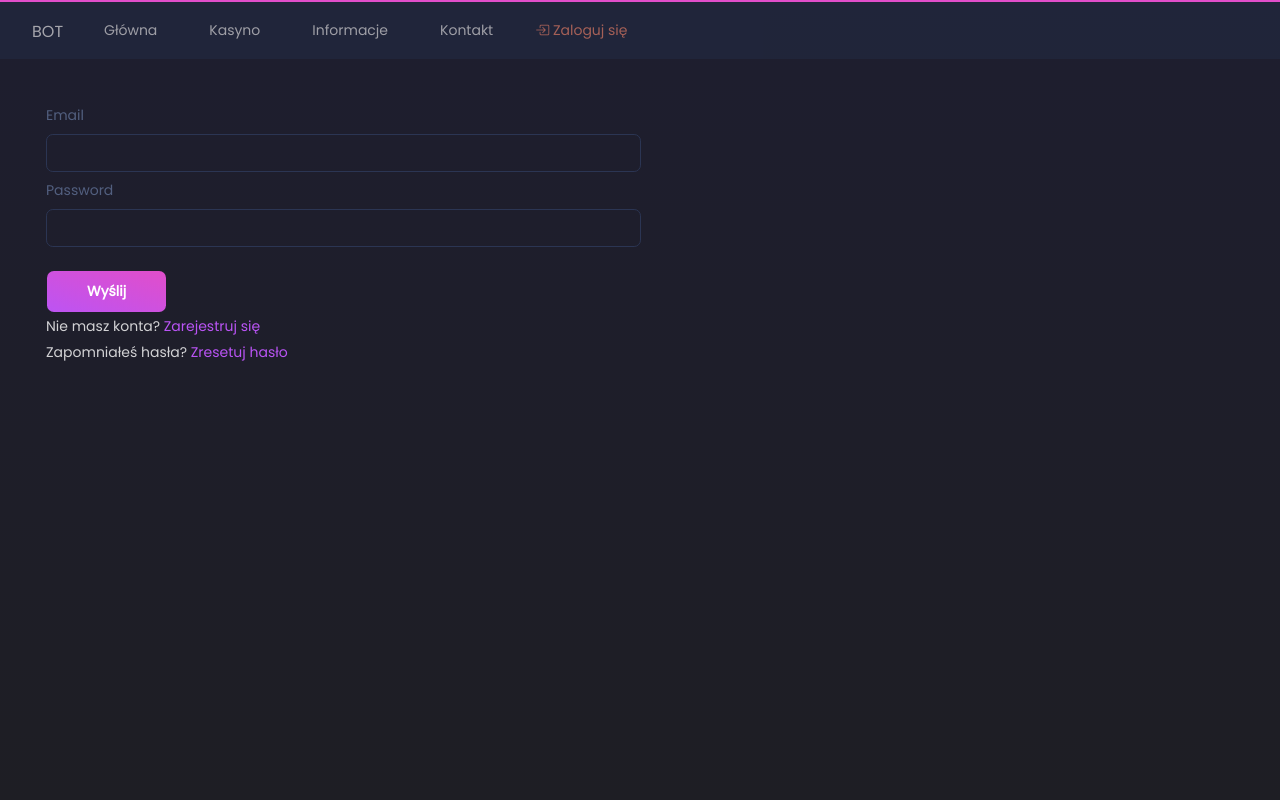
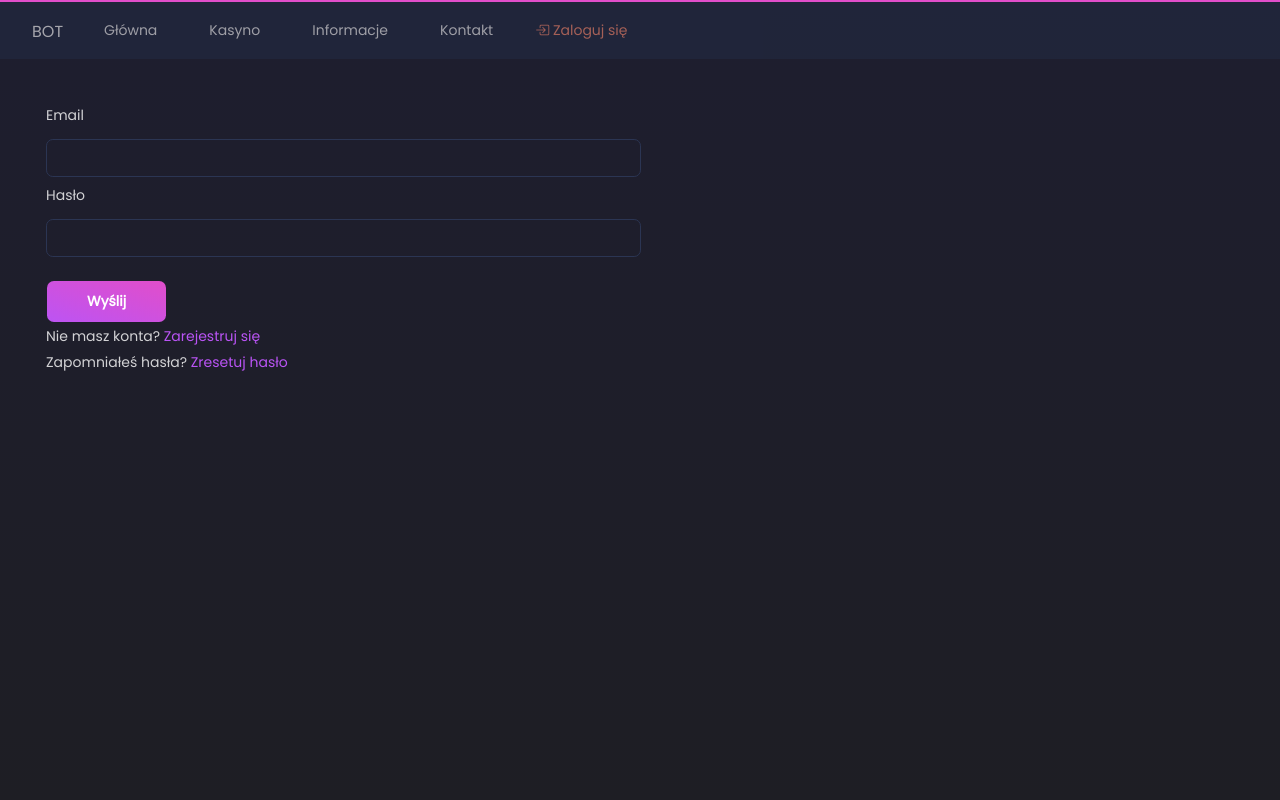
Before and after one commit to DogsonPl/bot_for_messenger_website_django, a Django app: page /account/login in a window 1280 px wide. Run offline with Django 3.2, Linux system fonts and the light colour scheme; parts of the project's set-up code (start-up, migrations or seed data) failed here and were passed over; some libraries are stand-ins or nearby versions; some web fonts are replaced.

Commit message:
forms frontend update

```diff
--- a/bot_page/login/forms.py
+++ b/bot_page/login/forms.py
@@ -7,8 +7,8 @@
 
 
 class LoginForm(forms.Form):
-    email = forms.EmailField(label="Email", widget=forms.EmailInput(attrs={"class": "form-control mb-2"}))
-    password = forms.CharField(label="Password", widget=forms.PasswordInput(attrs={"class": "form-control mb-2"}))
+    email = forms.EmailField(label="<p>Email</p>", widget=forms.EmailInput(attrs={"class": "form-control mb-2"}))
+    password = forms.CharField(label="<p>Hasło</p>", widget=forms.PasswordInput(attrs={"class": "form-control mb-2"}))
     captcha = hCaptchaField()
 
     class Meta:
@@ -16,10 +16,10 @@
 
 
 class RegisterForm(UserCreationForm):
-    email = forms.EmailField(label="Email", widget=forms.EmailInput(attrs={"class": "form-control mb-2"}))
-    username = forms.CharField(label="Nick", widget=forms.TextInput(attrs={"class": "form-control mb-2"}))
-    password1 = forms.CharField(label="Hasło", widget=forms.PasswordInput(attrs={"class": "form-control mb-2"}))
-    password2 = forms.CharField(label="Potwierdź hasło",
+    email = forms.EmailField(label="<p>Email</p>", widget=forms.EmailInput(attrs={"class": "form-control mb-2"}))
+    username = forms.CharField(label="<p>Nick</p>", widget=forms.TextInput(attrs={"class": "form-control mb-2"}))
+    password1 = forms.CharField(label="<p>Hasło</p>", widget=forms.PasswordInput(attrs={"class": "form-control mb-2"}))
+    password2 = forms.CharField(label="<p>Potwierdź hasło</p>",
                                 widget=forms.PasswordInput(attrs={"class": "form-control mb-2"}))
     captcha = hCaptchaField()
 
@@ -29,11 +29,11 @@
 
 
 class ChangePasswordForm(PasswordChangeForm):
-    old_password = forms.CharField(label="Twoje stare hasło",
+    old_password = forms.CharField(label="<p>Twoje stare hasło</p>",
                                    widget=forms.PasswordInput(attrs={"class": "form-control mb-2"}))
-    new_password1 = forms.CharField(label="Nowe hasło",
+    new_password1 = forms.CharField(label="<p>Nowe hasło</p>",
                                     widget=forms.PasswordInput(attrs={"class": "form-control mb-2"}))
-    new_password2 = forms.CharField(label="Potwierdź hasło",
+    new_password2 = forms.CharField(label="<p>Potwierdź hasło</p>",
                                     widget=forms.PasswordInput(attrs={"class": "form-control mb-2"}))
 
 
@@ -43,11 +43,11 @@
 
 
 class ResetPasswordForm(SetPasswordForm):
-    new_password1 = forms.CharField(label="Nowe hasło",
+    new_password1 = forms.CharField(label="<p>Nowe hasło</p>",
                                     widget=forms.PasswordInput(attrs={"class": "form-control mb-2"}))
-    new_password2 = forms.CharField(label="Potwierdź hasło",
+    new_password2 = forms.CharField(label="<p>Potwierdź hasło</p>",
                                     widget=forms.PasswordInput(attrs={"class": "form-control mb-2"}))
 
 
 class ChangeNicknameForm(forms.Form):
-    new_nickname = forms.CharField(label="Twój nowy nick, zmiana kosztuje 100 dogecoinów", min_length=2, max_length=100)
+    new_nickname = forms.CharField(label="<p>Twój nowy nick, zmiana kosztuje 100 dogecoinów</p>", min_length=2, max_length=100)
```
Also changed, not shown: bot_page/login/static/login/css/account_settings.css (added, +13 -0 lines), bot_page/login/templates/login/account_settings.html (+13 -4 lines).
